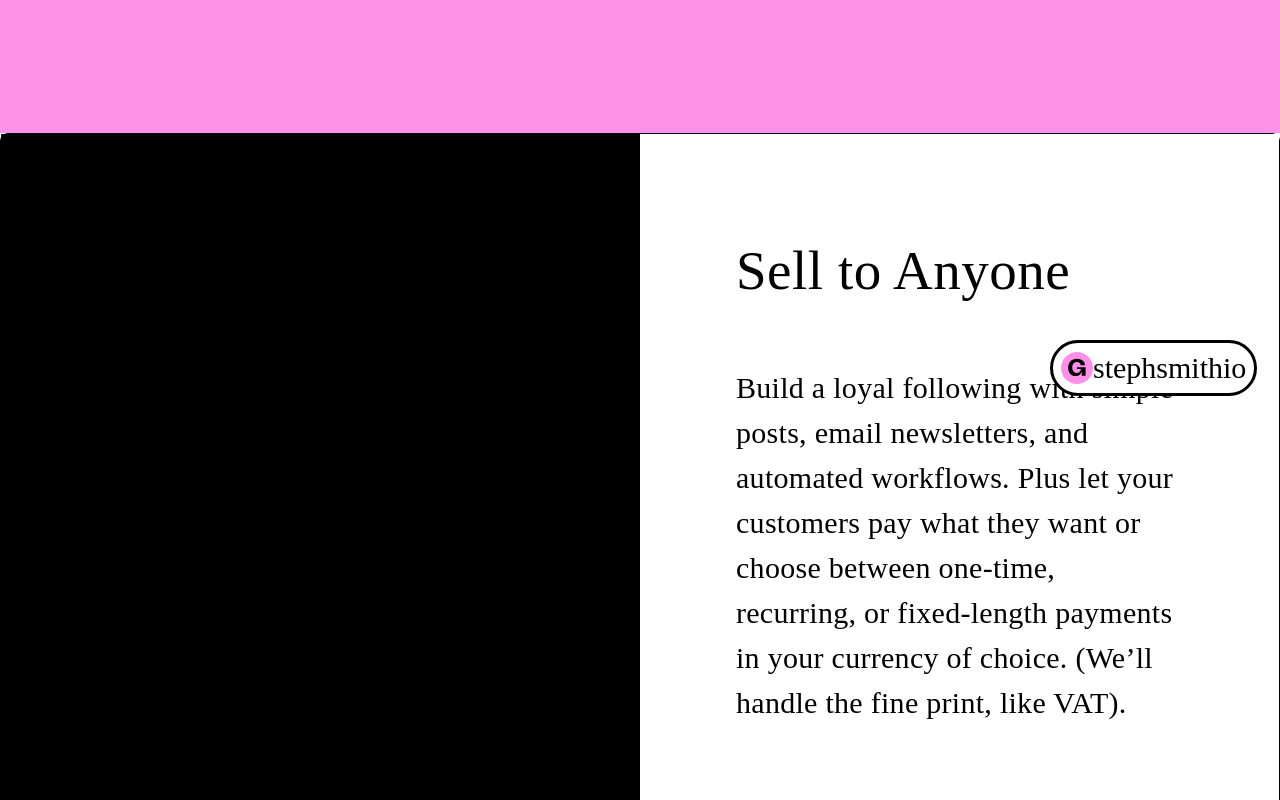
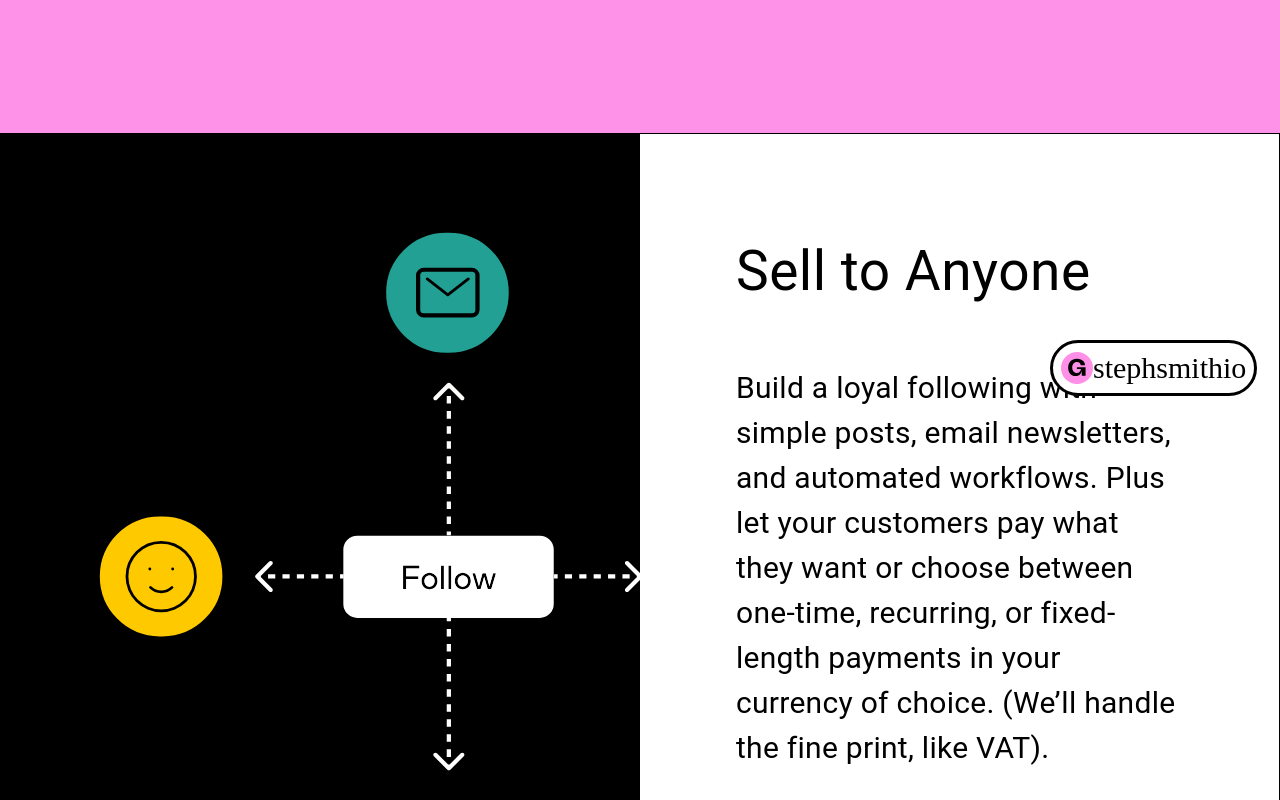
Before and after one commit to thesumitsuryawanshi/Crowdfunding_Gumroad, a React (Create React App) app: page / in a window 1280 px wide. Shown: the part 6160-6960 px from the top of the page. Built offline with nearby package versions, Linux system fonts and the light colour scheme.

Commit message:
sellToAnyone section complete.

```diff
--- a/src/components/SellToAnyone.js
+++ b/src/components/SellToAnyone.js
@@ -1,6 +1,7 @@
+//myips
 import Grid from "@mui/material/Grid";
 import Typography from "@mui/material/Typography";
-
+import SellTOAnyoneSVG from "../assets/MyImages/GumroadallSVG/Presentation screen SVG/sellToAnyone.svg";
 
 function SellToAnyone() {
   return (
@@ -9,7 +10,6 @@ function SellToAnyone() {
       sx={{
         display: "flex",
         flexDirection: "row",
-        borderRadius: 2,
         border: "1px solid black",
         textAlign: "center",
         justifyContent: "space-evenly",
@@ -22,27 +22,34 @@ function SellToAnyone() {
           fontSize: 60,
           fontStyle: "Bold",
           bgcolor: "#000",
-          m: 0,
-          pt: 10,
+          p: 12,
           fontFamily: "serif",
           textAlign: "center",
           borderRight: "1px solid black",
+          display: "flex",
+          flexDirection: "row",
+          justifyContent: "flex -center",
         }}
       >
+        <Grid alignItems="center">
+          <img
+            src={SellTOAnyoneSVG}
+            height={"700px"}
+            weight={"700px"}
+            alt="MaxulichneyGuySectionPic"
+          />
+        </Grid>
         <Typography
           sx={{
             fontSize: 60,
             fontStyle: "Bold",
-            m: 1,
             p: 1,
             fontFamily: "serif",
             textAlign: "center",
             bgcolor: "#000",
             color: "#000",
           }}
-        >
-
-        </Typography>
+        ></Typography>
       </Grid>
 
       <Grid
@@ -75,7 +82,7 @@ function SellToAnyone() {
               fontSize: 55,
               fontStyle: "bold",
               textAlign: "Start",
-              fontFamily: "serif",
+              fontFamily: "Mabry pro , ",
               color: "#000",
             }}
           >
@@ -88,7 +95,7 @@ function SellToAnyone() {
             sx={{
               textAlign: "start",
               fontSize: 30,
-              fontFamily: "serif ",
+              fontFamily: "Mabry pro ,  ",
               color: "#000",
               fontStyle: "Bold",
             }}
```
Also changed, not shown: src/assets/MyImages/GumroadallSVG/Presentation screen SVG/sellToAnyone.svg (added).
